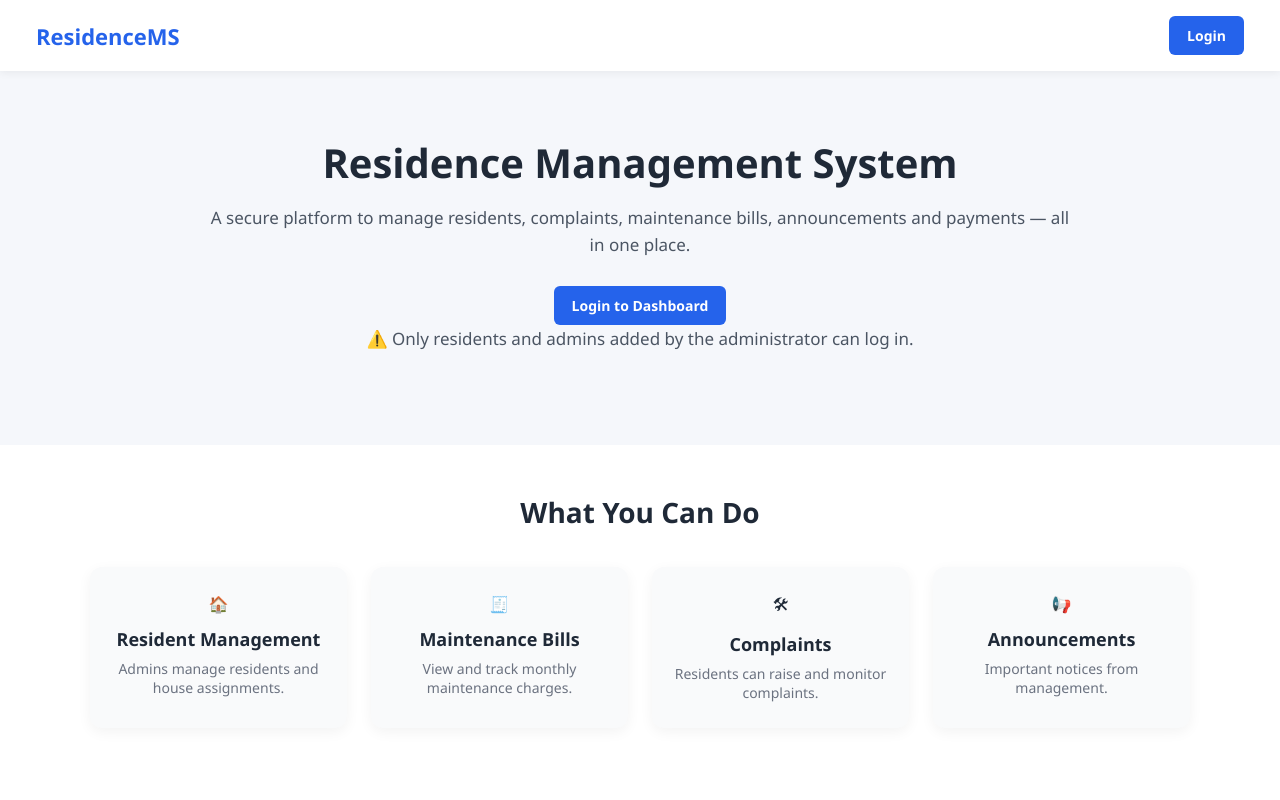
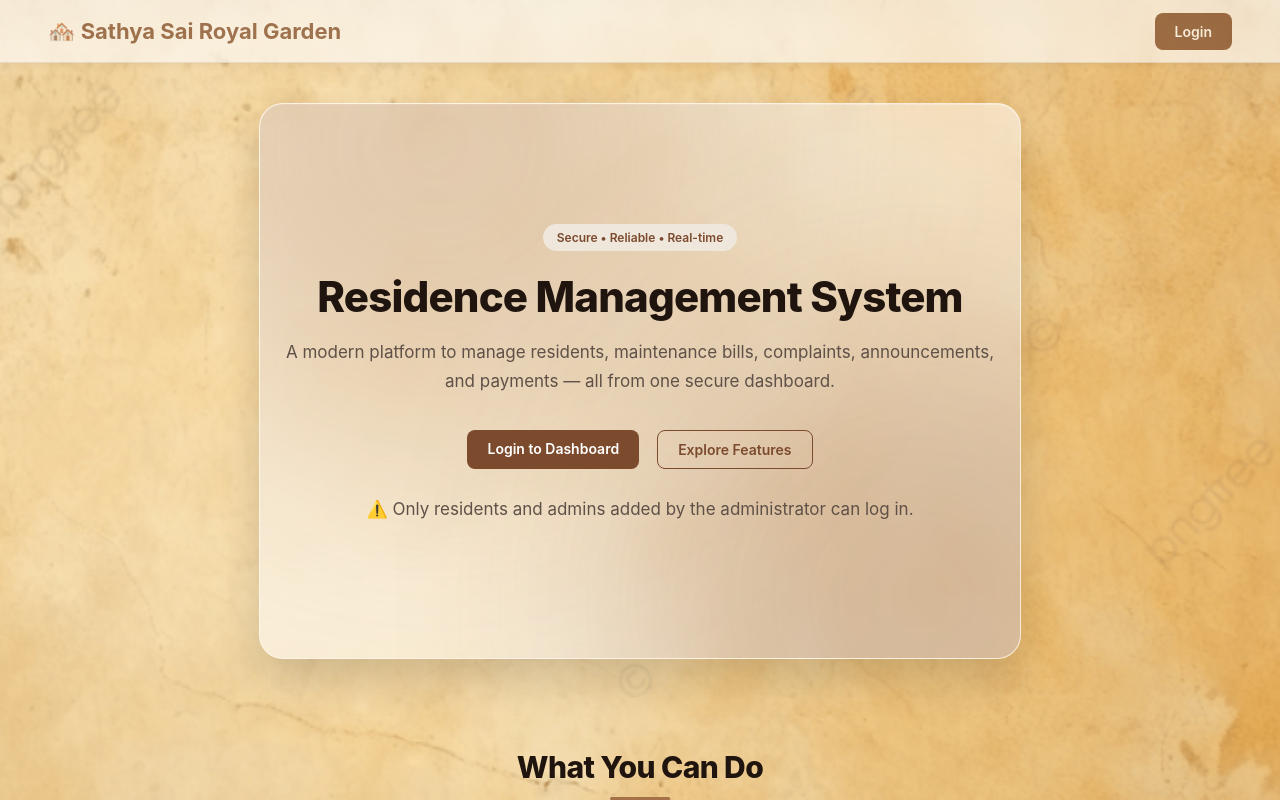
Before and after one commit to Mokshith-0603/Residency-Management-System, a React (Vite) app: page / in a window 1280 px wide. Built offline with nearby package versions, Linux system fonts and the light colour scheme.

Commit message:
Done UI/UX of Home Page

```diff
--- a/src/pages/Home.jsx
+++ b/src/pages/Home.jsx
@@ -6,7 +6,7 @@ export default function Home() {
     <div className="home-container">
       {/* Navbar */}
       <nav className="home-navbar">
-        <h2 className="logo">ResidenceMS</h2>
+        <h2 className="logo">🏘️ Sathya Sai Royal Garden</h2>
 
         <div className="nav-buttons">
           <Link to="/login" className="btn btn-primary">
@@ -17,17 +17,23 @@ export default function Home() {
 
       {/* Hero Section */}
       <header className="hero-section">
+        <span className="hero-badge">Secure • Reliable • Real-time</span>
+
         <h1>Residence Management System</h1>
 
         <p>
-          A secure platform to manage residents, complaints, maintenance bills,
-          announcements and payments — all in one place.
+          A modern platform to manage residents, maintenance bills, complaints,
+          announcements, and payments — all from one secure dashboard.
         </p>
 
         <div className="hero-actions">
           <Link to="/login" className="btn btn-primary">
             Login to Dashboard
           </Link>
+
+          <a href="#features" className="btn btn-outline">
+            Explore Features
+          </a>
         </div>
 
         <p className="login-note">
@@ -36,39 +42,42 @@ export default function Home() {
       </header>
 
       {/* Features Section */}
-      <section className="features-section">
+      <section id="features" className="features-section">
         <h2>What You Can Do</h2>
+        <p className="features-subtitle">
+          Everything you need to run a residence smoothly and securely.
+        </p>
 
         <div className="features-grid">
           <div className="feature-card">
-            🏠
+            <span className="feature-icon">🏠</span>
             <h3>Resident Management</h3>
-            <p>Admins manage residents and house assignments.</p>
+            <p>Manage residents, roles, and house assignments efficiently.</p>
           </div>
 
           <div className="feature-card">
-            🧾
+            <span className="feature-icon">🧾</span>
             <h3>Maintenance Bills</h3>
-            <p>View and track monthly maintenance charges.</p>
+            <p>Auto-generated monthly bills with due dates and tracking.</p>
           </div>
 
           <div className="feature-card">
-            🛠
+            <span className="feature-icon">🛠</span>
             <h3>Complaints</h3>
-            <p>Residents can raise and monitor complaints.</p>
+            <p>Raise, track, and resolve complaints in real time.</p>
           </div>
 
           <div className="feature-card">
-            📢
+            <span className="feature-icon">📢</span>
             <h3>Announcements</h3>
-            <p>Important notices from management.</p>
+            <p>Important notices and updates from management.</p>
           </div>
         </div>
       </section>
 
       {/* Footer */}
       <footer className="home-footer">
-        © {new Date().getFullYear()} Residence Management System
+        © {new Date().getFullYear()} Residence Management System. All rights reserved.
       </footer>
     </div>
   );
--- a/src/styles/home.css
+++ b/src/styles/home.css
@@ -1,179 +1,337 @@
-/* RESET */
+/* =========================
+   RESET & GLOBAL
+========================= */
 * {
   margin: 0;
   padding: 0;
   box-sizing: border-box;
-  font-family: "Segoe UI", Tahoma, Geneva, Verdana, sans-serif;
+  font-family: "Inter", "Segoe UI", Tahoma, sans-serif;
 }
 
 html,
 body {
+  width: 100%;
+  min-height: 100%;
   margin: 0;
   padding: 0;
   overflow-x: hidden;
+  overflow-y: auto !important;
+
+
+}
+
+#root {
+  min-height: 100vh;
+}
+
+/* =========================
+   ROOT CONTAINER (BACKGROUND IMAGE)
+========================= */
+.home-container {
+  position: relative;
+  width: 100%;
+  display: flex;
+  flex-direction: column;
+
+  background-image:
+
+    url("../assets/bg-brown-texture.png");
+
+  background-size: cover;
+  background-position: center;
+  background-repeat: no-repeat;
+
+  color: #f5f1ec;
 }
 
 
-/* ROOT CONTAINER */
-.home-container {
-  min-height: 100vh;
-  background: #f5f7fb;
-  color: #1f2937;
-  display: flex;
-  flex-direction: column;
-}
 
-/* NAVBAR */
+/* =========================
+   NAVBAR
+========================= */
 .home-navbar {
-  flex-shrink: 0;
   display: flex;
   justify-content: space-between;
   align-items: center;
-  padding: 16px 36px;
-  background: #ffffff;
-  box-shadow: 0 2px 8px rgba(0, 0, 0, 0.06);
+  padding: 18px 48px;
+  background: rgba(255, 255, 255, 0.9);
+  backdrop-filter: blur(8px);
+  border-bottom: 1px solid #e4ddd6;
+  box-shadow: 0 2px 10px rgba(0, 0, 0, 0.08);
+  opacity: 0.7;
+  position: sticky;
+  top: 0;
+  z-index: 100;
 }
 
 .logo {
   font-size: 22px;
   font-weight: 700;
-  color: #2563eb;
+  color: #7c4a2d;
 }
 
-.nav-buttons {
-  display: flex;
-  gap: 14px;
-}
-
-/* BUTTONS */
+/* =========================
+   BUTTONS (BROWN THEME)
+========================= */
 .btn {
-  padding: 10px 18px;
-  border-radius: 6px;
+  padding: 10px 20px;
+  border-radius: 8px;
   font-size: 14px;
   font-weight: 600;
   text-decoration: none;
   cursor: pointer;
-  transition: all 0.2s ease;
+  transition: all 0.25s ease;
 }
 
 .btn-primary {
-  background: #2563eb;
+  background: #7c4a2d;
   color: #ffffff;
 }
 
 .btn-primary:hover {
-  background: #1d4ed8;
+  background: #633826;
 }
 
 .btn-outline {
-  border: 1px solid #2563eb;
-  color: #2563eb;
+  border: 1px solid #7c4a2d;
+  color: #7c4a2d;
   background: transparent;
 }
 
 .btn-outline:hover {
-  background: #2563eb;
+  background: #7c4a2d;
   color: #ffffff;
 }
 
-/* HERO SECTION */
+/* =========================
+   HERO SECTION
+========================= */
 .hero-section {
-  flex-shrink: 0;
-  padding: 64px 20px;
+  position: relative;
+  padding: 120px 20px 100px;
+  max-width: 1100px;
+  margin: 40px auto 0;
   text-align: center;
-  max-width: 900px;
-  margin: 0 auto;
+
+  background: rgba(255, 255, 255, 0.55); /* transparent glass */
+  backdrop-filter: blur(14px);
+  -webkit-backdrop-filter: blur(14px);
+
+  border-radius: 24px;
+  border: 1px solid rgba(255, 255, 255, 0.4);
+
+  box-shadow:
+    0 20px 40px rgba(0, 0, 0, 0.15),
+    inset 0 1px 1px rgba(255, 255, 255, 0.35);
+
+  overflow: hidden;
+
 }
 
+
+/* Animated brown blobs */
+.hero-section::before,
+.hero-section::after {
+  content: "";
+  position: absolute;
+  width: 600px;
+  height: 600px;
+  border-radius: 50%;
+  filter: blur(120px);
+  opacity: 0.28;
+  z-index: -1;
+  animation: floatBlob 20s ease-in-out infinite;
+}
+
+/* Brown blob */
+.hero-section::before {
+  background: #a47148;
+  top: -220px;
+  left: -180px;
+}
+
+/* Darker brown blob */
+.hero-section::after {
+  background: #7c4a2d;
+  bottom: -240px;
+  right: -200px;
+  animation-delay: 6s;
+}
+
+/* Hero badge */
+.hero-badge {
+  display: inline-block;
+  padding: 6px 14px;
+  font-size: 12px;
+  font-weight: 600;
+  color: #7c4a2d;
+  background: #efe6dc;
+  border-radius: 999px;
+  margin-bottom: 20px;
+}
+
+/* Hero text */
 .hero-section h1 {
-  font-size: 40px;
+  font-size: 42px;
   font-weight: 800;
-  margin-bottom: 14px;
+  margin-bottom: 16px;
+  letter-spacing: -0.02em;
+  color: #1f140e;
 }
 
 .hero-section p {
   font-size: 17px;
-  color: #4b5563;
-  line-height: 1.6;
-  margin-bottom: 28px;
+  line-height: 1.7;
+  color: #5f5148;
+  max-width: 720px;
+  margin: 0 auto 34px;
 }
 
 .hero-actions {
   display: flex;
   justify-content: center;
-  gap: 16px;
+  gap: 18px;
+  margin-bottom: 26px;
   flex-wrap: wrap;
 }
 
-/* FEATURES SECTION */
+.login-note {
+  font-size: 13px;
+  color: #7a6b60;
+}
+
+/* =========================
+   FEATURES SECTION
+========================= */
 .features-section {
-  min-height: 150vh;
-  flex-shrink: 0;
-  padding: 48px 32px;
-  background: #ffffff;
+  padding: 90px 32px;
+  background: transparent;
 }
 
 .features-section h2 {
+  font-size: 30px;
+  font-weight: 800;
   text-align: center;
-  font-size: 28px;
-  margin-bottom: 36px;
+  color: #1f140e; /* warm ivory */
+  letter-spacing: -0.02em;
+}
+.features-section h2::after {
+  content: "";
+  display: block;
+  width: 60px;
+  height: 3px;
+  background: #a47148;
+  margin: 12px auto 0;
+  border-radius: 2px;
 }
 
+.features-subtitle {
+  text-align: center;
+  margin-top: 10px;
+  font-size: 15px;
+  color: #1f140e;; /* soft light text */
+  margin-bottom: 50px;
+}
+
+
 .features-grid {
-  display: grid;
-  grid-template-columns: repeat(auto-fit, minmax(220px, 1fr));
-  gap: 24px;
   max-width: 1100px;
   margin: 0 auto;
+  display: grid;
+  grid-template-columns: repeat(auto-fit, minmax(240px, 1fr));
+  gap: 28px;
 }
 
 .feature-card {
-  background: #f9fafb;
-  padding: 26px 18px;
-  border-radius: 12px;
+  background: rgba(226, 219, 219, 0.9);
+  backdrop-filter: blur(6px);
+  padding: 32px 24px;
+  border-radius: 18px;
   text-align: center;
-  box-shadow: 0 4px 14px rgba(0, 0, 0, 0.05);
-  transition: transform 0.2s ease, box-shadow 0.2s ease;
+  border: 1px solid #e4ddd6;
+  transition: all 0.3s ease;
+  opacity: 0.8
 }
 
 .feature-card:hover {
   transform: translateY(-6px);
-  box-shadow: 0 10px 22px rgba(0, 0, 0, 0.08);
+  box-shadow: 0 14px 30px rgba(0, 0, 0, 0.08);
+}
+
+.feature-icon {
+  font-size: 30px;
 }
 
 .feature-card h3 {
-  margin-top: 12px;
+  margin-top: 16px;
   font-size: 18px;
   font-weight: 700;
+  color: #2b1e16;
 }
 
 .feature-card p {
-  margin-top: 8px;
+  margin-top: 10px;
   font-size: 14px;
-  color: #6b7280;
+  color: #5f5148;
+  line-height: 1.5;
 }
 
-/* FOOTER */
+/* =========================
+   FOOTER
+========================= */
 .home-footer {
   margin-top: auto;
-  padding: 16px;
+  padding: 18px;
   text-align: center;
-  background: #f1f5f9;
-  font-size: 14px;
-  color: #6b7280;
+  background: rgba(255, 255, 255, 0.85);
+  font-size: 13px;
+  color: #7a6b60;
+  border-top: 1px solid #e4ddd6;
 }
 
-/* RESPONSIVE */
+/* =========================
+   ANIMATION
+========================= */
+@keyframes floatBlob {
+  0% {
+    transform: translate(0, 0) scale(1);
+  }
+  33% {
+    transform: translate(60px, -40px) scale(1.05);
+  }
+  66% {
+    transform: translate(-40px, 50px) scale(0.95);
+  }
+  100% {
+    transform: translate(0, 0) scale(1);
+  }
+}
+
+/* Accessibility */
+@media (prefers-reduced-motion: reduce) {
+  .hero-section::before,
+  .hero-section::after {
+    animation: none;
+  }
+}
+
+/* =========================
+   RESPONSIVE
+========================= */
 @media (max-width: 768px) {
   .home-navbar {
-    padding: 14px 20px;
+    padding: 16px 22px;
+  }
+
+  .hero-section {
+    padding: 80px 20px 70px;
   }
 
   .hero-section h1 {
-    font-size: 30px;
+    font-size: 32px;
   }
 
   .features-section {
-    padding: 36px 20px;
+    padding: 60px 20px;
   }
 }
```
Also changed, not shown: src/assets/bg-brown-texture.png (added), src/assets/bg-brown.png (added).
